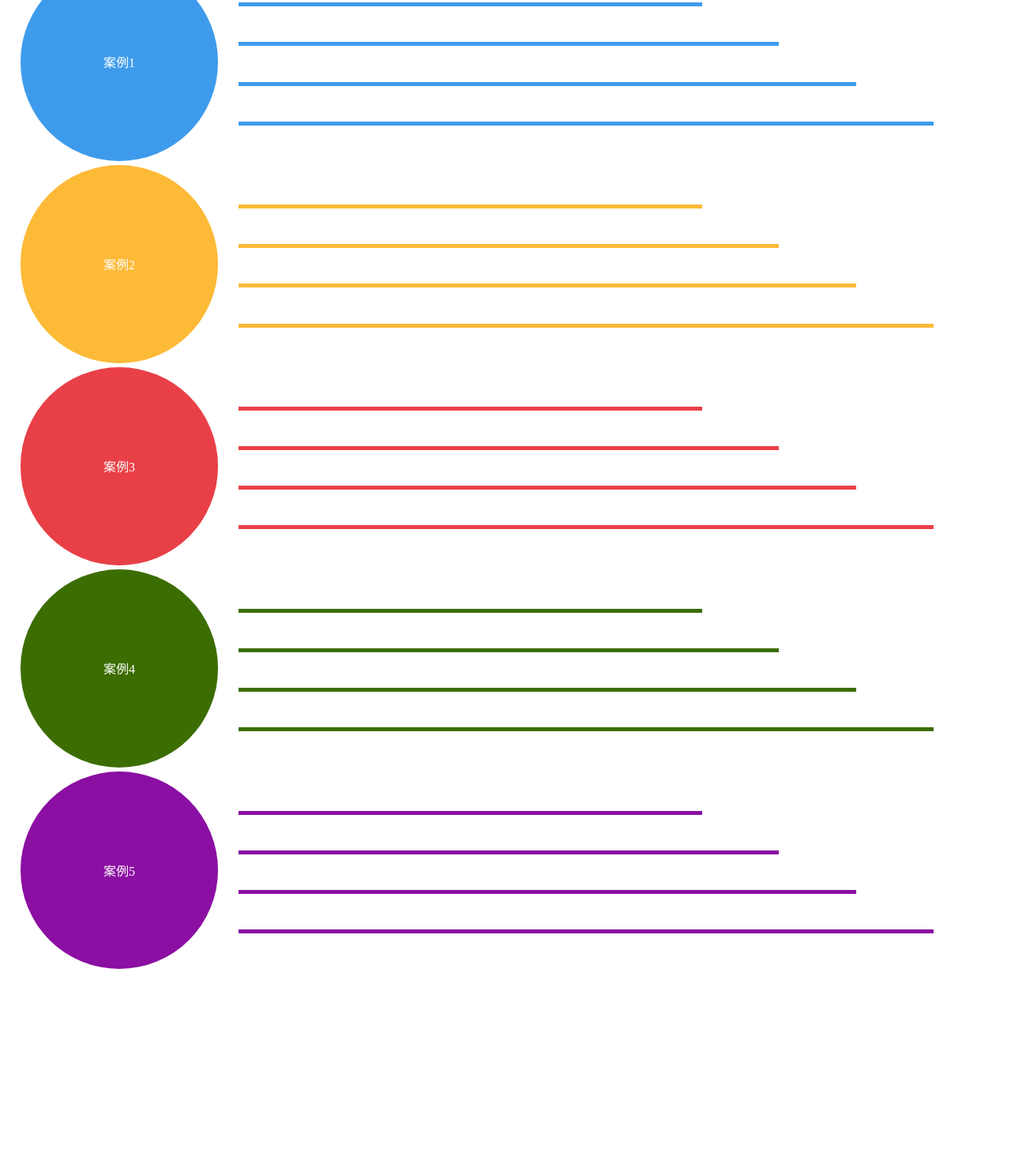
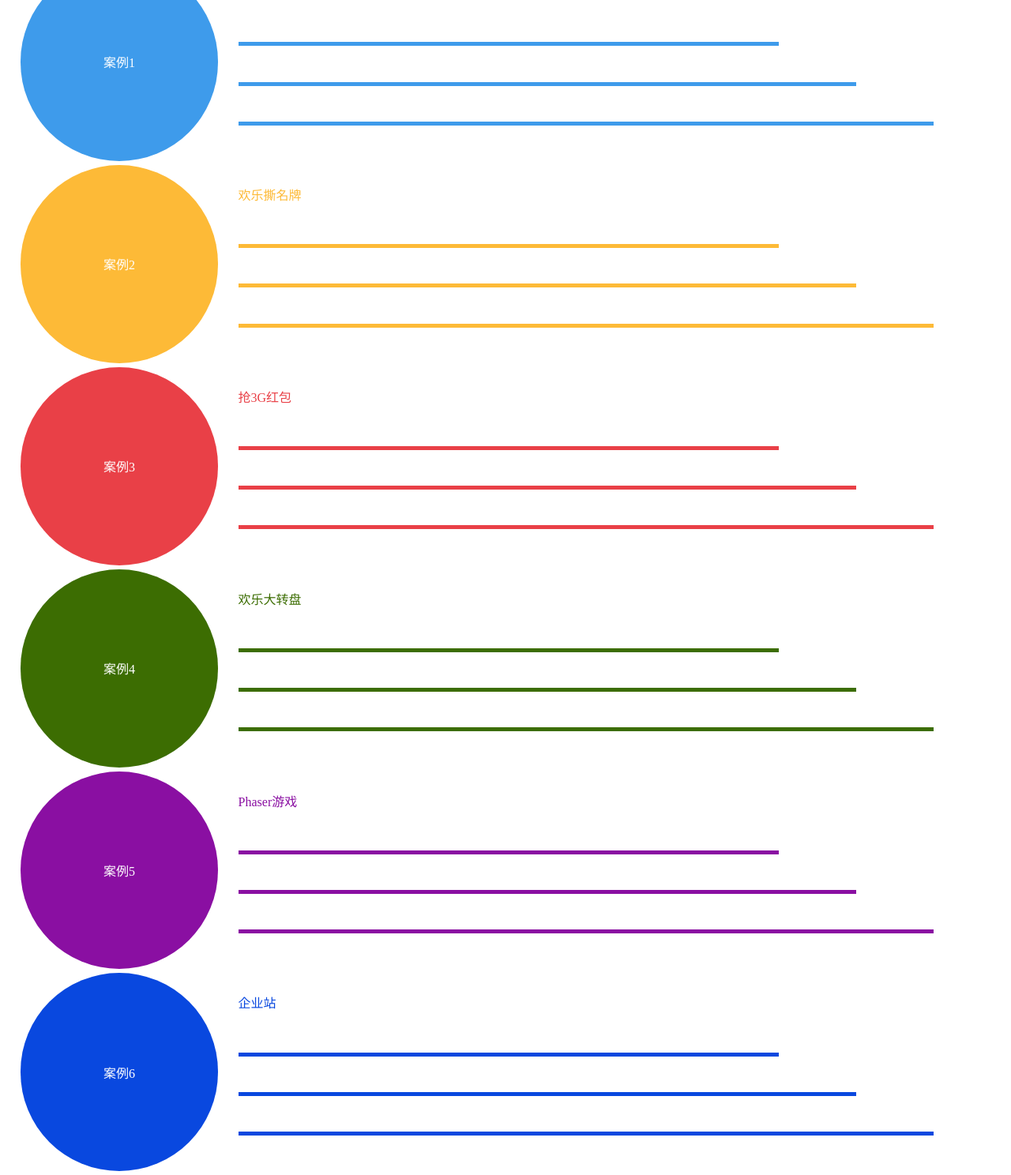
Before and after one commit to jixoba/jixoba.github.io, a plain HTML site: page index.html in a window 1280 px wide. Shown: the part 97-1585 px from the top of the page at 79% size. Before the commit the page ends 1329 px from the top, so only its background shows below. Drawn offline with Linux system fonts and the light colour scheme.

Commit message:
Update index.html
p

```diff
--- a/index.html
+++ b/index.html
@@ -56,6 +56,9 @@
     ul.list li:nth-of-type(5) .name {
       background-color: #8a0fa2;
     }
+    ul.list li:nth-of-type(6) .name {
+      background-color: #0948df;
+    }
 
     ul.list li .line{
       position: relative;
@@ -72,24 +75,34 @@
       height: 5px;
     }
     ul.list li:nth-of-type(1) .line span {
+      color: #3E9BEB;
       background-color: #3E9BEB;
     }
     ul.list li:nth-of-type(2) .line span {
+      color: #FDBA37;
       background-color: #FDBA37;
     }
     ul.list li:nth-of-type(3) .line span {
+      color: #E94047;
       background-color: #E94047;
     }
     ul.list li:nth-of-type(4) .line span {
+      color: #3C6D02;
       background-color: #3C6D02;
     }
     ul.list li:nth-of-type(5) .line span {
+      color: #8a0fa2;
       background-color: #8a0fa2;
     }
+    ul.list li:nth-of-type(6) .line span {
+      color: #0948df;
+      background-color: #0948df;
+    }
     ul.list li .line span:nth-of-type(1) {
-      top: 30%;
+      top: 20%;
       left: 0;
       width: 60%;
+      background-color: white;
     }
     ul.list li .line span:nth-of-type(2) {
       top: 50%;
@@ -119,7 +132,7 @@
           <a href="./mgame1/">案例1</a>
       </div>
       <div class="line">
-        <span></span>
+        <span>开心挖宝箱</span>
         <span></span>
         <span></span>
         <span></span>
@@ -130,7 +143,7 @@
         <a href="./mgame2/">案例2</a>
       </div>
       <div class="line">
-        <span></span>
+        <span>欢乐撕名牌</span>
         <span></span>
         <span></span>
         <span></span>
@@ -141,7 +154,7 @@
         <a href="./mgame3/">案例3</a>
       </div>
       <div class="line">
-        <span></span>
+        <span>抢3G红包</span>
         <span></span>
         <span></span>
         <span></span>
@@ -152,7 +165,7 @@
         <a href="./mgame4/">案例4</a>
       </div>
       <div class="line">
-        <span></span>
+        <span>欢乐大转盘</span>
         <span></span>
         <span></span>
         <span></span>
@@ -160,10 +173,21 @@
     </li>
     <li>
       <div class="name">
-        <a href="./mcompany/">案例5</a>
+        <a href="./mgame5/">案例5</a>
       </div>
       <div class="line">
+        <span>Phaser游戏</span>
         <span></span>
+        <span></span>
+        <span></span>
+      </div>
+    </li>
+    <li>
+      <div class="name">
+        <a href="./mcompany/">案例6</a>
+      </div>
+      <div class="line">
+        <span>企业站</span>
         <span></span>
         <span></span>
         <span></span>
```
